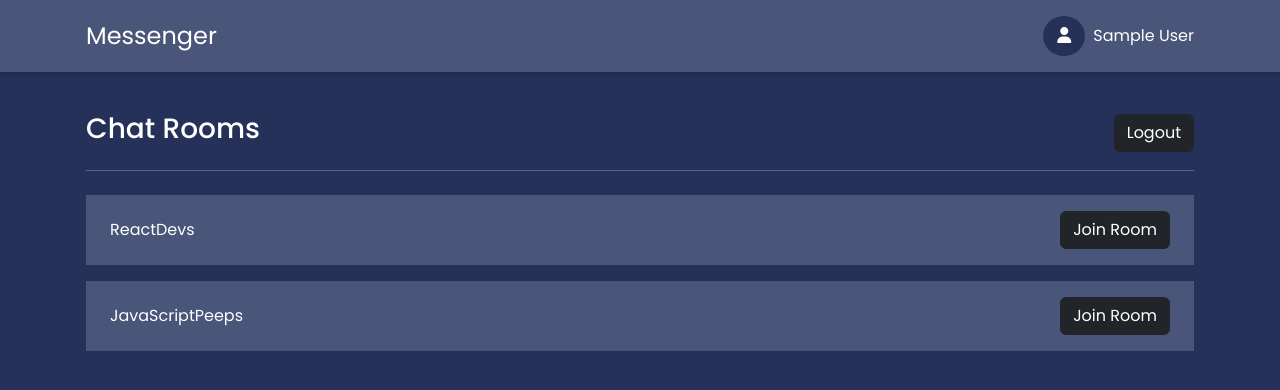
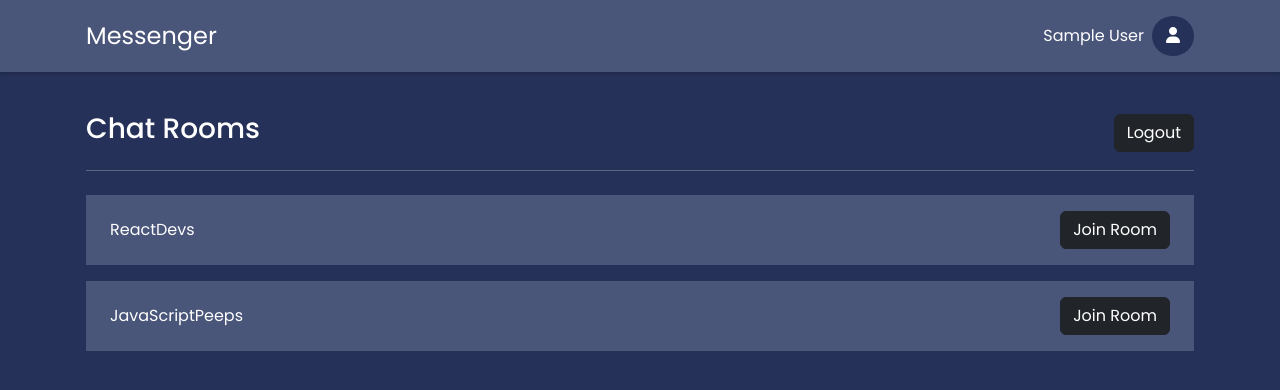
Before and after one commit to samonpaul/Hablar, a React (Vite) app: page / in a window 1280 px wide. Shown: the top 390 px of the page. Built offline with nearby package versions, Linux system fonts and the light colour scheme; no server answers; sample sign-in values are in the browser's storage.

Commit message:
minor changes

```diff
--- a/package.json
+++ b/package.json
@@ -9,8 +9,10 @@
     "preview": "vite preview"
   },
   "dependencies": {
+    "bootstrap": "^5.2.3",
     "firebase": "^9.17.1",
     "react": "^18.2.0",
+    "react-bootstrap": "^2.7.2",
     "react-dom": "^18.2.0",
     "react-router-dom": "^6.8.1"
   },
--- a/src/App.css
+++ b/src/App.css
@@ -1,3 +1,10 @@
+
+/* utils */
+.hidden {
+    display: none;
+}
+
+
 /* navbar  */
 .nav__container {
     background-color: var(--color-primary);
@@ -9,6 +16,20 @@
     border-radius: 50%;
     padding: 8px 14px;
     cursor: pointer;
+}
+.account-container {
+    cursor: pointer;
+    position: relative;
+}
+.account-popup {
+    position: absolute;
+    top: 40px;
+    left: 0;
+    background-color: #f1f1f1;
+    z-index: 10;
+}
+.account-popup p {
+    font-size: 14px;
 }
 
 /* login - signup */
@@ -153,3 +174,17 @@
         transform: rotate(360deg);
     }
 }
+
+/* modal */
+.modal-content {
+    background-color: var(--color-primary) !important;
+}
+.modal-header {
+    border-bottom: 1px solid var(--color-gray)  !important;
+}
+.modal-footer {
+    border-top: none !important;
+}
+.modal-dialog {
+    width: 350px !important;
+}
--- a/src/components/Main.jsx
+++ b/src/components/Main.jsx
@@ -1,15 +1,13 @@
 
 import { useState } from "react"
-import { useNavigate } from "react-router-dom"
 import { useAuth } from "../context/AuthContext"
 import ChatRoom from "./ChatRoom"
 
 
 const Main = () => {
 
-    const { logout, currentUser } = useAuth()
+    const { logout } = useAuth()
     const [error, setError] = useState('')
-    const navigate = useNavigate()
 
 
     const handleLogout = async () => {
@@ -26,6 +24,7 @@ const Main = () => {
             {error.length !== 0 && <div className="alert alert-danger mb-3" role="alert">
                 {error}
             </div>}
+
             <div className="container px-3 py-3">
                 <div className="d-flex justify-content-between align-items-center">
                     <h3 className="mb-0 text-white mb-2">Chat Rooms</h3>
--- a/src/components/Navbar.jsx
+++ b/src/components/Navbar.jsx
@@ -1,3 +1,4 @@
+import { useRef, useState } from "react"
 import { Link } from "react-router-dom"
 import { useAuth } from "../context/AuthContext"
 
@@ -5,7 +6,10 @@ const Navbar = () => {
 
     const { currentUser } = useAuth()
 
+
     return (
+        <>
+
         <div className="nav__container px-4">
             <nav className="container d-flex justify-content-between align-items-center px-3 py-3 mb-4">
                 <div className="logo-container">
@@ -13,11 +17,12 @@ const Navbar = () => {
                 </div>
 
                 <div className="account-container d-flex align-items-center">
-                    <p className="mb-0 account text-center me-2"><i className="fa-solid fa-user text-white"></i></p>
-                    <p className="mb-0 text-white">{currentUser.displayName ? currentUser.displayName : "Unknown"}</p>
+                    <p className="mb-0 text-white me-2">{currentUser.displayName ? currentUser.displayName : "Unknown"}</p>
+                    <p className="mb-0 account text-center"><i className="fa-solid fa-user text-white"></i></p>
                 </div>
             </nav>
         </div>
+        </>
     )
 }
 
--- a/src/context/AuthContext.jsx
+++ b/src/context/AuthContext.jsx
@@ -12,7 +12,7 @@ export const useAuth = () => {
 
 export const AuthProvider = ({ children }) => {
 
-    const [currentUser, setCurrenUser] = useState()
+    const [currentUser, setCurrentUser] = useState()
     const [isLoading, setIsLoading] = useState(true)
 
     const signup = (auth, email, password) => {
@@ -31,9 +31,10 @@ export const AuthProvider = ({ children }) => {
         return updateProfile(currentUser, item)
     }
 
+
     useEffect(() => {
         const unsubscribe = onAuthStateChanged(auth, (user) => {
-            setCurrenUser(user)
+            setCurrentUser(user)
             setIsLoading(false)
         })
 
@@ -46,7 +47,8 @@ export const AuthProvider = ({ children }) => {
         signup,
         login,
         logout,
-        username
+        username,
+        setCurrentUser
     }
 
     return(
--- a/src/pages/Dashboard.jsx
+++ b/src/pages/Dashboard.jsx
@@ -2,6 +2,9 @@ import Main from "../components/Main"
 import Navbar from "../components/Navbar"
 
 const Dashboard = () => {
+
+
+
   return (
     <>
       <Navbar />
```
Also changed, not shown: 1 other file (tests, documents, lock files or other folders).
